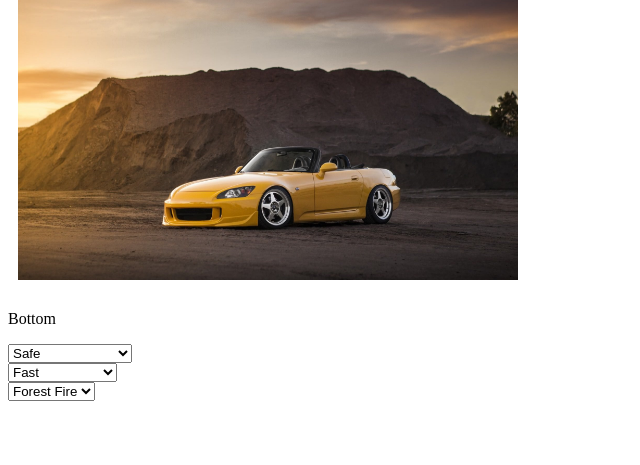
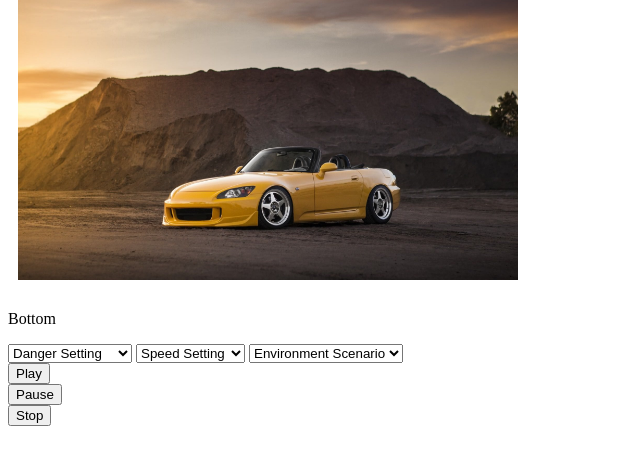
Before and after one commit to ssnover/msd-p18542, a Flask app: page / in a window 1280 px wide. Shown: the part 95-560 px from the top of the page, without its empty margins (0-640 px from the left). Run offline with Flask 2, Linux system fonts and the light colour scheme.

Commit message:
Base frame of front end

```diff
--- a/asar-pi-applications/asar_web_server/asar_web_server/static/view.css
+++ b/asar-pi-applications/asar_web_server/asar_web_server/static/view.css
@@ -14,6 +14,10 @@ body {
     padding: 10px 10px 10px 10px;
 }
 
-.menu select {
+.menu {
     display: inline-block;
 }
+
+select {
+    display: inline-block;
+}
--- a/asar-pi-applications/asar_web_server/asar_web_server/templates/view.html
+++ b/asar-pi-applications/asar_web_server/asar_web_server/templates/view.html
@@ -26,6 +26,7 @@
             <div class="menu">
                 <!-- Danger Setting -->
                 <select>
+                    <option value="">Danger Setting</option>
                     <option value="1">Safe</option>
                     <option value="2">Precarious</option>
                     <option value="3">Impending Doom</option>
@@ -34,6 +35,7 @@
             <div class="menu">
                 <!-- Speed Setting -->
                 <select>
+                    <option value="">Speed Setting</option>
                     <option value="1">Fast</option>
                     <option value="2">Furious</option>
                     <option value="3">Fast & Furious</option>
@@ -42,6 +44,7 @@
             <div class="menu">
                 <!-- Environment Scenario -->
                 <select>
+                    <option value="">Environment Scenario</option>
                     <option value="1">Forest Fire</option>
                     <option value="2">Blizzard</option>
                 </select>
@@ -50,12 +53,15 @@
         <div class="simulation_buttons">
             <div class="my_button">
                 <!-- Play -->
+                <button>Play</button>
             </div>
             <div class="my_button">
                 <!-- Pause -->
+                <button>Pause</button>
             </div>
             <div class="my_button">
                 <!-- Stop -->
+                <button>Stop</button>
             </div>
         </div>
     </div>
```
Also changed, not shown: 1 other file.
